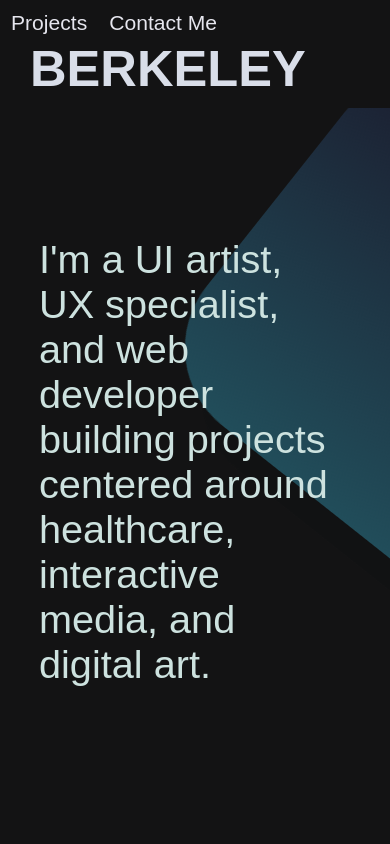
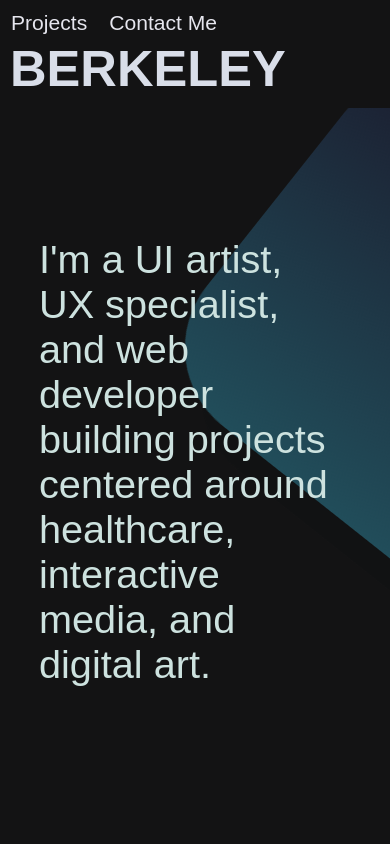
Before and after one commit to BerkeleyPoulsen/BerkeleyPoulsen.github.io, a plain HTML site: page index.html in a window 390 px wide. Shown: the top 844 px of the page. Drawn offline with nearby package versions, Linux system fonts and the light colour scheme.

Commit message:
Update index.html

```diff
--- a/index.html
+++ b/index.html
@@ -544,8 +544,8 @@ body {
             z-index: -1000;
         }#title{
             padding-right: 20px;
-            margin-left: 20px;
-            font-size: 70px;
+            margin-left: 0px;
+            font-size: 100px;
         }
     }
 
```
